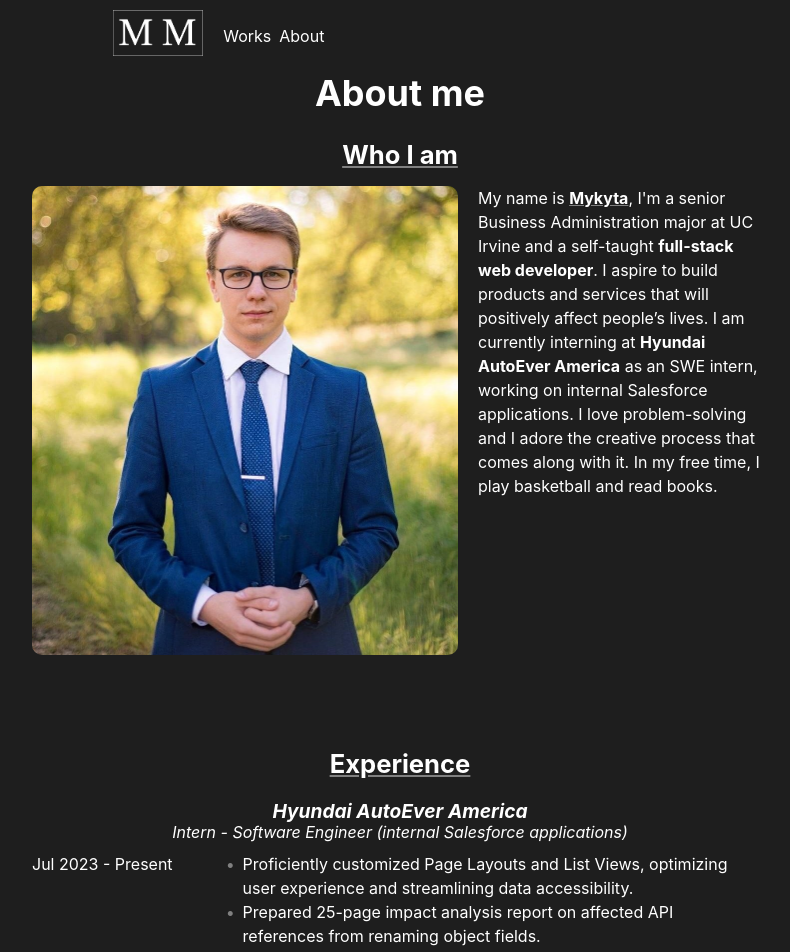
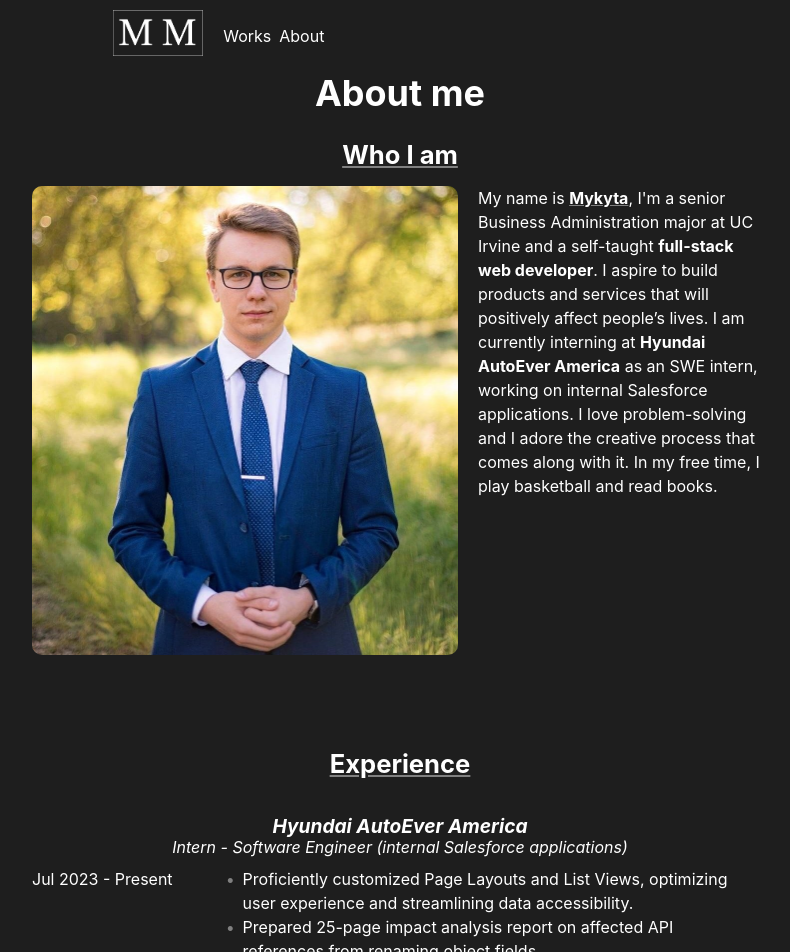
Before and after one commit to Furilon/portfolio-website, a Next.js app: page /about in a window 1280 px wide. Shown: the top 952 px of the page, without its empty margins (240-1030 px from the left). Built offline with nearby package versions, Linux system fonts and the light colour scheme.

Commit message:
Changed experience margins

```diff
--- a/components/experience.js
+++ b/components/experience.js
@@ -3,7 +3,7 @@ import { Flex, Text, Heading, UnorderedList, ListItem } from "@chakra-ui/react";
 export default function Experience({ role, name, date, pointsArr }) {
   return (
     <Flex direction="column" justify="center" align="center" mt="20px">
-      <Flex direction="column" justify="center" align="center">
+      <Flex direction="column" justify="center" align="center" mt="15px">
         <Heading as="h4" fontSize="1.2rem" fontStyle="italic">
           {name}
         </Heading>
```
